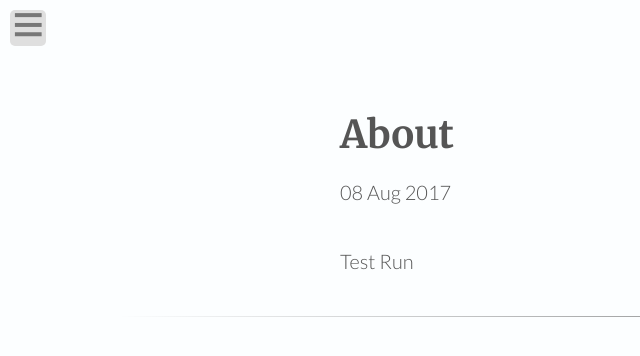
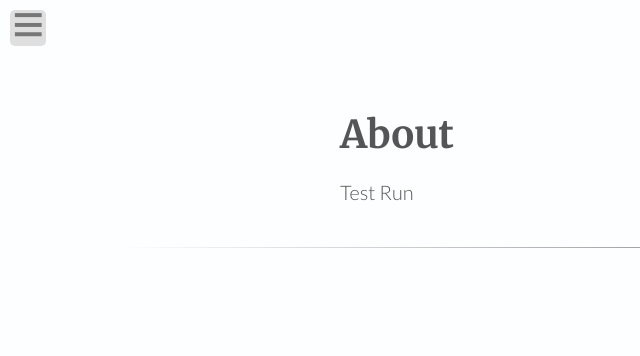
Before and after one commit to leverage-life/leverage-life.github.io, a Jekyll site: the page built from about.markdown, in a window 1280 px wide. Shown: the top 356 px of the page, without its empty margins (0-640 px from the left). Built offline with Jekyll 4.4.1, drawn with Linux system fonts in a browser that asks for light colours.

Commit message:
Updated About

```diff
--- a/about.markdown
+++ b/about.markdown
@@ -1,6 +1,5 @@
 ---
 title: About
-date: 2017-08-08 21:50:00 -05:00
 layout: post
 ---
 
```
